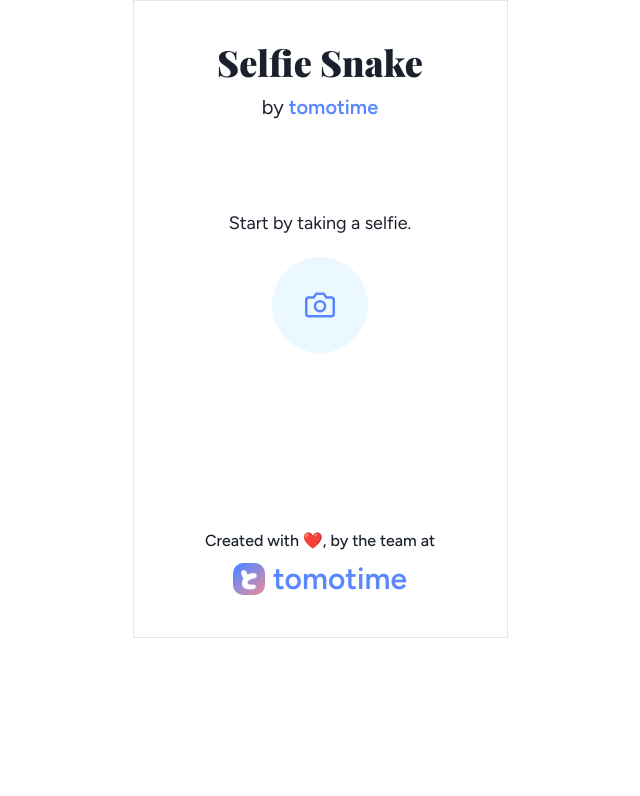
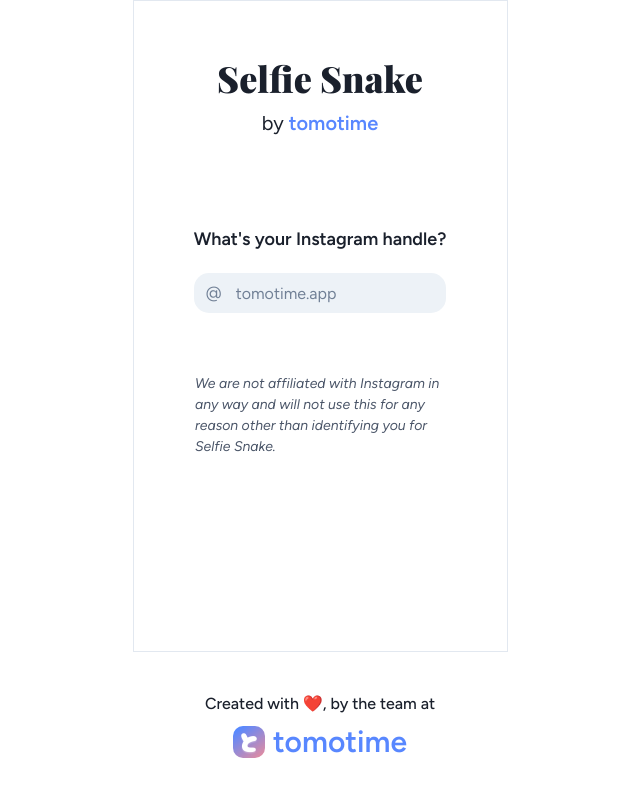
Before and after one commit to zhaojustin/selfie-snake, a React (Create React App) app in the folder client/: page /create in a window 1280 px wide. Shown: the top 796 px of the page, without its empty margins (320-960 px from the left). Built offline with nearby package versions, Linux system fonts and the light colour scheme; a web font is replaced by a local one.

Commit message:
added instagram handle

```diff
--- a/client/package.json
+++ b/client/package.json
@@ -21,7 +21,7 @@
     "web-vitals": "^2.1.4"
   },
   "scripts": {
-    "start-client": "react-scripts start",
+    "start": "react-scripts start",
     "build": "react-scripts build",
     "test": "react-scripts test",
     "eject": "react-scripts eject"
--- a/client/src/App.js
+++ b/client/src/App.js
@@ -1,5 +1,5 @@
 import "./App.css";
-import { ChakraProvider, Container } from "@chakra-ui/react";
+import { ChakraProvider, Container, Flex } from "@chakra-ui/react";
 
 // components
 import Home from "./Pages/Home";
@@ -12,7 +12,8 @@
 function App() {
   return (
     <ChakraProvider theme={theme}>
-      <Container maxW="375px" borderWidth={1} pb={10}>
+      <Flex direction="column" minH="100vh">
+        <Container maxW="375px" borderWidth={1} flex={1} py={4}>
           {/* content */}
           <Router>
             <Routes>
@@ -20,9 +21,9 @@
               <Route path="/create" element={<Create />} />
             </Routes>
           </Router>
-
+        </Container>
         <Footer />
-      </Container>
+      </Flex>
     </ChakraProvider>
   );
 }
--- a/client/src/Components/Footer.js
+++ b/client/src/Components/Footer.js
@@ -1,7 +1,7 @@
 import { HStack, Heading, Image, VStack, Text } from "@chakra-ui/react";
 export const Footer = () => {
   return (
-    <VStack mt={40} spacing={2}>
+    <VStack spacing={2} py={10}>
       <Text fontWeight="medium" size="md">
         Created with ❤️, by the team at
       </Text>
--- a/client/src/Pages/Create/Create.js
+++ b/client/src/Pages/Create/Create.js
@@ -2,6 +2,7 @@
 import { useNavigate } from "react-router-dom";
 import { UploadSelfie } from "./UploadSelfie";
 import { useEffect, useState } from "react";
+import { InputName } from "./InputName";
 
 export default function Create() {
   const navigate = useNavigate();
@@ -13,7 +14,9 @@
   ];
 
   const [url, setUrl] = useState("");
-  const [stage, setStage] = useState("upload");
+  const [username, setUsername] = useState("");
+
+  const [stage, setStage] = useState("inputName");
 
   useEffect(() => {
     if (url !== "") setStage("");
@@ -37,8 +40,20 @@
         </Text>
       </VStack>
 
-      {stage == "upload" && <UploadSelfie setUrl={setUrl} />}
-      {stage == ""}
+      {stage == "inputName" && (
+        <InputName
+          name={username}
+          setName={setUsername}
+          onNextStage={() => setStage("upload")}
+        />
+      )}
+      {stage == "upload" && (
+        <UploadSelfie
+          name={username}
+          setUrl={setUrl}
+          onBack={() => setStage("inputName")}
+        />
+      )}
 
       {/* <ZigzagPattern imageUrls={images} /> */}
     </VStack>
--- /dev/null
+++ b/client/src/Pages/Create/InputName.js
@@ -0,0 +1,87 @@
+import {
+  VStack,
+  Text,
+  Input,
+  InputGroup,
+  InputLeftElement,
+  Box,
+  InputRightElement,
+  Button,
+  IconButton,
+  Icon,
+} from "@chakra-ui/react";
+import { useEffect, useState } from "react";
+import { motion } from "framer-motion";
+import { FiArrowRight, FiCheck } from "react-icons/fi";
+
+export const InputName = ({ name, setName, onNextStage }) => {
+  const [error, setError] = useState(false); // error handling
+
+  // test if handle is valid
+  function isValidInstagramHandle(handle) {
+    const regex = /^(?!.*\.\.)(?!.*\.$)[^\W][\w.]{0,29}$/;
+    return regex.test(handle);
+  }
+
+  useEffect(() => {
+    // remove @ in the beginning
+    if (name.charAt(0) == "@") setName(name.substring(1));
+    if (!isValidInstagramHandle(name) && name !== "") setError(true);
+    else setError(false);
+  }, [name]);
+
+  return (
+    <motion.div
+      initial={{ opacity: 0, x: -5 }}
+      animate={{ opacity: 1, x: 0 }}
+      transition={{
+        duration: 0.4,
+        ease: [0.9, 0, 0.3, 1],
+      }}
+    >
+      <VStack spacing={5}>
+        <Text fontSize="lg" fontWeight="semibold">
+          What's your Instagram handle?
+        </Text>
+        <InputGroup>
+          <InputLeftElement pointerEvents="none" color="gray.500">
+            @
+          </InputLeftElement>
+          <Input
+            isInvalid={error}
+            variant="filled"
+            placeholder="tomotime.app"
+            pr={5}
+            borderRadius={15}
+            value={name}
+            onChange={(event) => setName(event.target.value)}
+          />
+          <InputRightElement>
+            {name !== "" && (
+              <motion.div
+                initial={{ opacity: 0, x: 5 }}
+                animate={{ opacity: 1, x: 0 }}
+                transition={{
+                  duration: 0.2,
+                  ease: [0.42, 0, 1, 1], // custom ease-in (can be adjusted as needed)
+                }}
+              >
+                <IconButton
+                  size="sm"
+                  bg="brand"
+                  color="white"
+                  icon={<Icon as={FiCheck} />}
+                  onClick={onNextStage}
+                ></IconButton>
+              </motion.div>
+            )}
+          </InputRightElement>
+        </InputGroup>
+        <Text fontSize="sm" color="gray.600" as="i" pt={10} maxW={250}>
+          We are not affiliated with Instagram in any way and will not use this
+          for any reason other than identifying you for Selfie Snake.
+        </Text>
+      </VStack>
+    </motion.div>
+  );
+};
--- a/client/src/Pages/Create/UploadSelfie.js
+++ b/client/src/Pages/Create/UploadSelfie.js
@@ -8,16 +8,16 @@
   IconButton,
   Image,
   Input,
-  Progress,
   Spinner,
   Text,
   VStack,
 } from "@chakra-ui/react";
-import { FiCamera, FiCheck } from "react-icons/fi";
+import { FiCamera, FiCheck, FiEdit3 } from "react-icons/fi";
+import { motion } from "framer-motion";
 import axios from "axios";
 import imageCompression from "browser-image-compression";
 
-export const UploadSelfie = ({ setUrl }) => {
+export const UploadSelfie = ({ name, setUrl, onBack }) => {
   const [image, setImage] = useState(null); // image file
   const [loading, setLoading] = useState(false); // loading state
   const [preview, setPreview] = useState(""); // preview image url
@@ -96,10 +96,26 @@
     );
 
   return (
+    <motion.div
+      initial={{ opacity: 0, x: 5 }}
+      animate={{ opacity: 1, x: 0 }}
+      transition={{
+        duration: 0.4,
+        ease: [0.9, 0, 0.3, 1],
+      }}
+    >
       <VStack spacing={5}>
         {!loading ? (
           <>
-          <Text fontSize="lg">Start by taking a selfie.</Text>
+            <VStack mb={5}>
+              <HStack _hover={{ cursor: "pointer" }} onClick={onBack}>
+                <Icon as={FiEdit3} color="brand" fontSize="small" />
+                <Text color="brand">{name}</Text>
+              </HStack>
+            </VStack>
+            <Text fontSize="lg" fontWeight="semibold">
+              Start by taking a selfie.
+            </Text>
             <Input
               type="file"
               capture="environment"
@@ -125,5 +141,6 @@
           <Spinner size="lg" m={5} color="brand" />
         )}
       </VStack>
+    </motion.div>
   );
 };
```
Also changed, not shown: 1 other file (tests, documents, lock files or other folders). Lines whose indentation alone changed are shown as unchanged.
